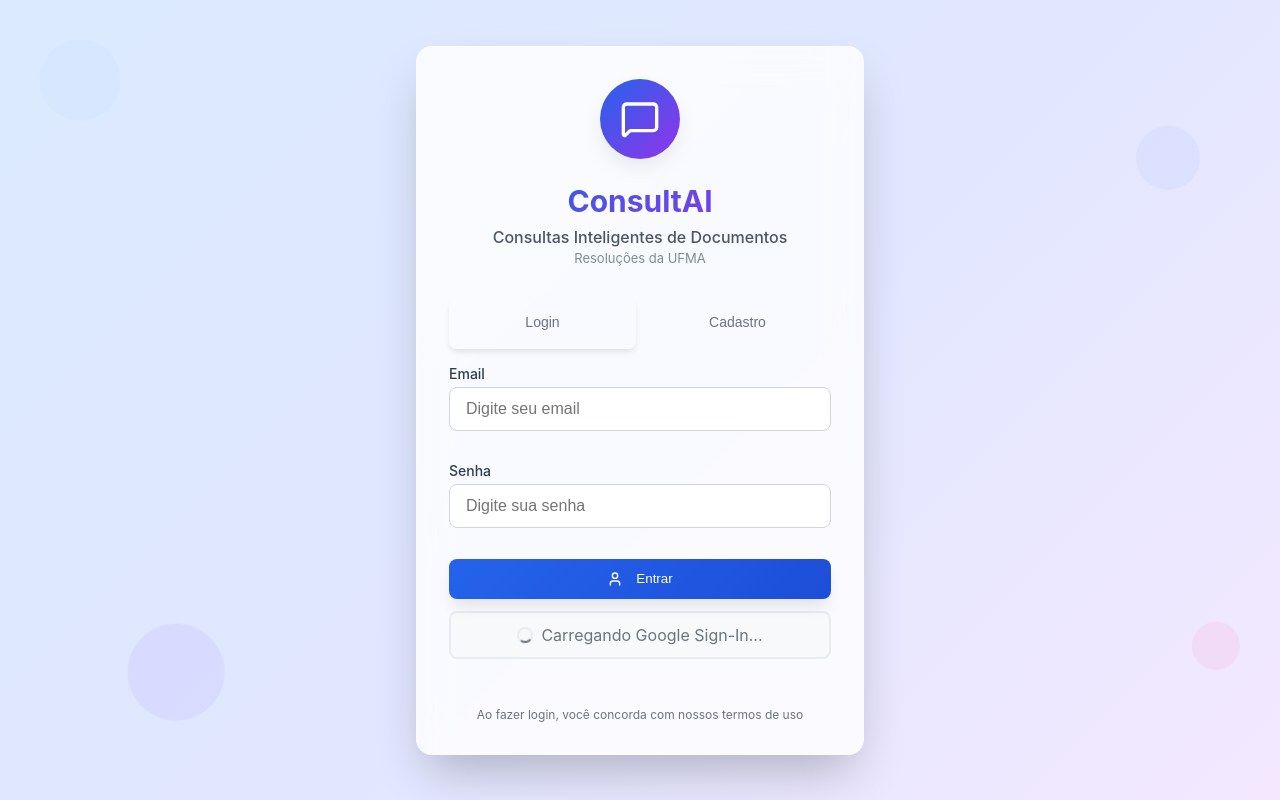
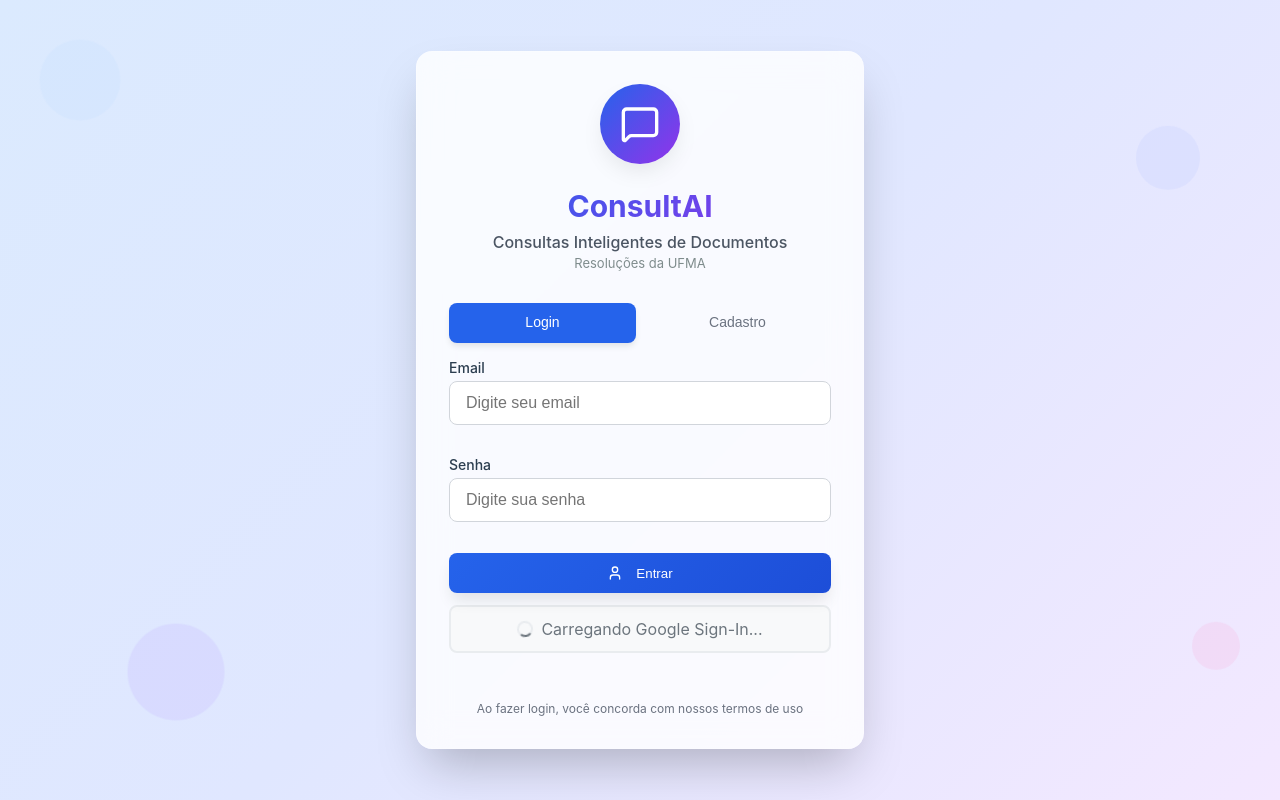
Before and after one commit to Euderlan/G4_CONSULTA_DOCUMENTOS, a React (Create React App) app in the folder Codigo/FrontEnd/: page / in a window 1280 px wide. Built offline with nearby package versions, Linux system fonts and the light colour scheme.

Commit message:
Arrumando bugs do FrontEnd

```diff
--- a/Codigo/FrontEnd/src/components/LoginView/LoginView.css
+++ b/Codigo/FrontEnd/src/components/LoginView/LoginView.css
@@ -114,12 +114,16 @@
 
 .tab-buttons {
   display: flex;
+  align-items: center;
   gap: 0.5rem;
   margin-bottom: 1rem;
+
 }
 
 .tab-button {
   flex: 1;
+  width: 10rem;
+  height: 2.5rem;
   padding: 0.5rem 1rem;
   border-radius: 0.5rem;
   font-size: 0.875rem;
@@ -130,14 +134,14 @@
 }
 
 .active-tab-blue {
-  background-color: #2563eb;
-  color: white;
+  background-color: #2563eb !important;
+  color: white !important;
   box-shadow: 0 4px 6px -1px rgba(0, 0, 0, 0.1);
 }
 
 .active-tab-green {
-  background-color: #059669;
-  color: white;
+  background-color: #059669 !important;
+  color: white !important;
   box-shadow: 0 4px 6px -1px rgba(0, 0, 0, 0.1);
 }
 
@@ -183,8 +187,8 @@
   box-shadow: 0 10px 15px -3px rgba(0, 0, 0, 0.1);
 }
 .register-button{
-  width: 380px;
-  height: 40px;
+
+  height: 2.5rem;
 }
 
 .info-box {
@@ -239,4 +243,5 @@
     padding: 1.5rem;
     margin: 1rem;
   }
+
 }
```
